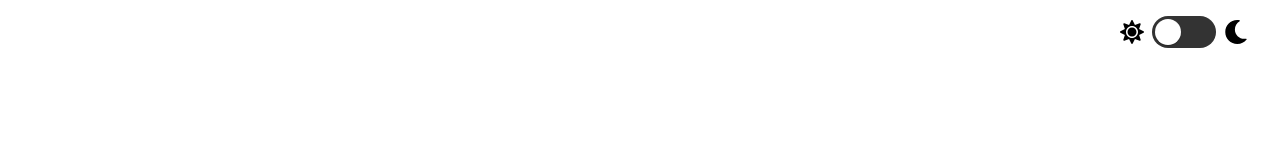
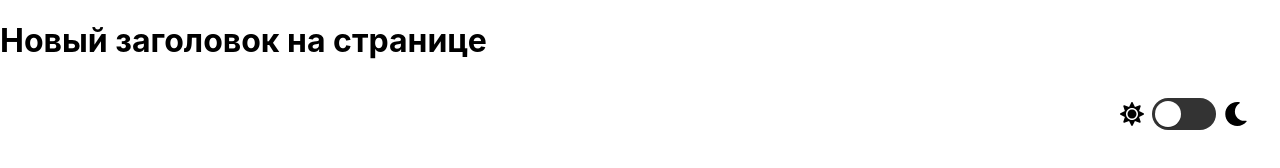
Before and after one commit to js-full-stack/goit-js-hw-10-food-service, a website: page src/src/index.html in a window 1280 px wide. Drawn offline with Linux system fonts and the light colour scheme.

Commit message:
новый коммит

```diff
--- a/package.json
+++ b/package.json
@@ -20,7 +20,6 @@
     "url": "https://github.com/luxplanjay/webpack-starter-kit/issues"
   },
 
-  // "homepage": "https://имя_пользователя.github.io/имя_репозитория"
 
 
   "homepage": "https://js-full-stack.github.io/goit-js-hw-10-food-service",
--- a/src/src/index.html
+++ b/src/src/index.html
@@ -12,6 +12,7 @@
     <link rel="stylesheet" href="styles.css" />
   </head>
   <body>
+    <h1>Новый заголовок на странице</h1>
     <div class="toolbar">
       <!-- Разметка переключателя темы -->
       <div class="theme-switch">
```
